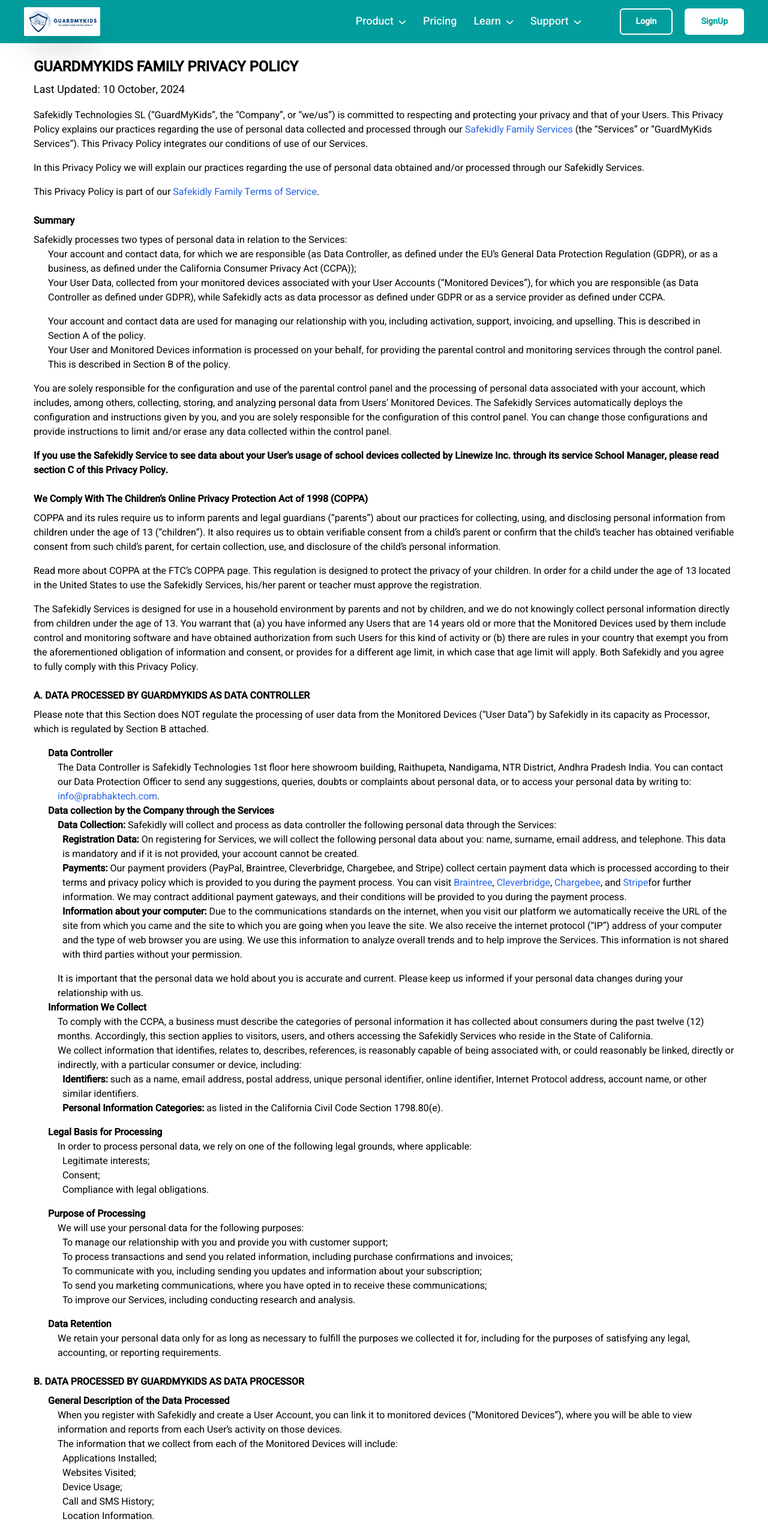
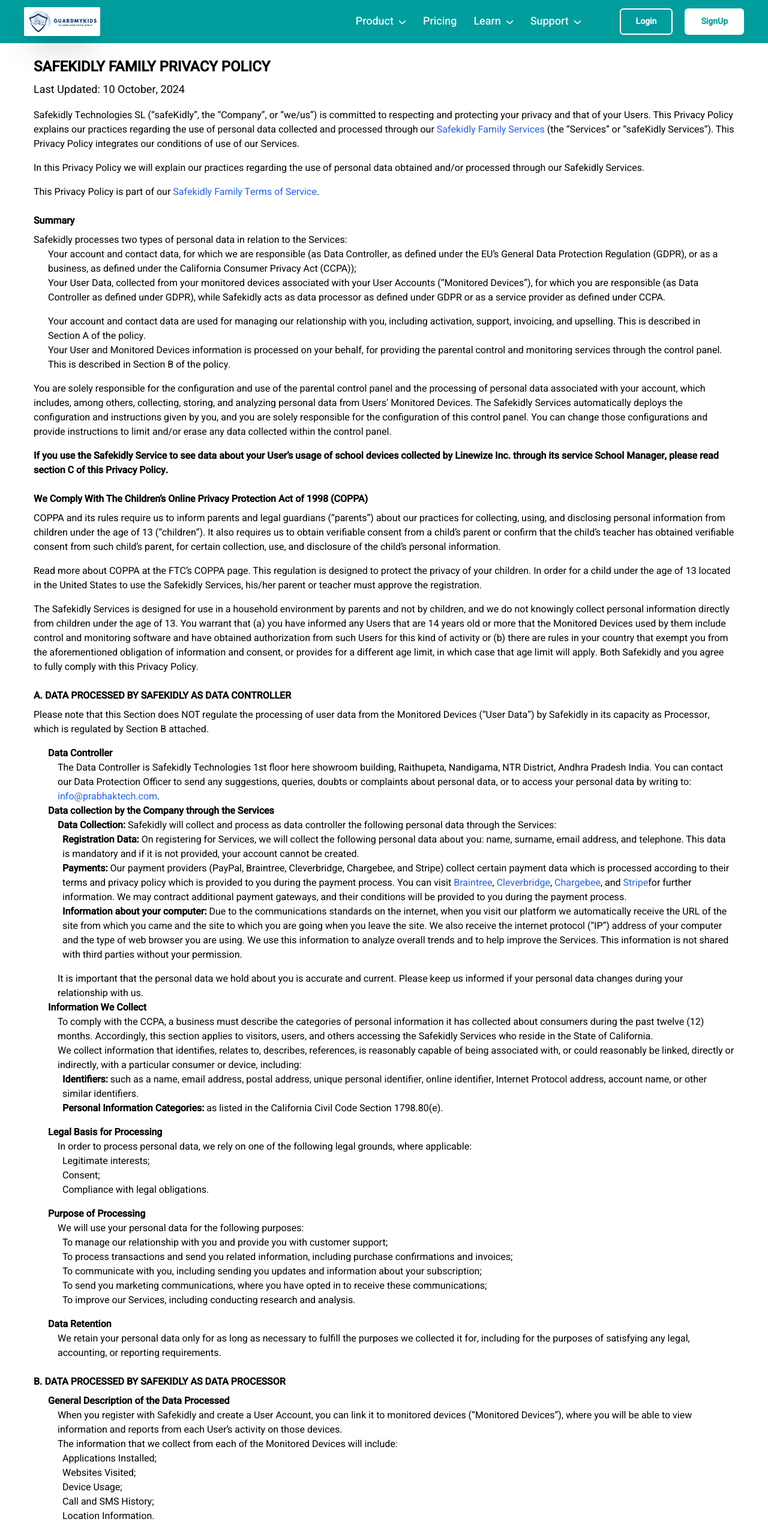
Before and after one commit to devoffi/GYK, a React (Create React App) app: page /product-privacy in a window 1280 px wide. Shown: the top 2558 px of the page at 60% size. Built offline with nearby package versions, Linux system fonts and the light colour scheme; a web font is replaced by a local one.

Commit message:
guard-kid

```diff
--- a/src/Pages/FamilyStories.jsx
+++ b/src/Pages/FamilyStories.jsx
@@ -145,9 +145,7 @@
           Ready to protect your family too?
           </p>
           <p className="text-lg lg:text-xl text-white text-center">
-          Join the millions of parents who already use GuardMyKids’s features to keep their kids safe online and create screen time balance.
-
-
+          Join the millions of parents who already use safeKidly’s features to keep their kids safe online and create screen time balance.
           </p>
           <PrimaryButton>Get started free</PrimaryButton>
         </div>
--- a/src/Pages/Legal-notic.jsx
+++ b/src/Pages/Legal-notic.jsx
@@ -11,7 +11,7 @@
                 <h1 className='text-5xl font-extrabold '>Legal Notice</h1>
                 <h2 className='text-2xl font-semibold pt-8'>Who we are</h2>
                 <p className="py-4">
-                    You are accessing the website of Safekidly Technologies S.L. (“GuardMyKids”, the “Company” or “we/us”) available at
+                    You are accessing the website of Safekidly Technologies S.L. (“safeKidlys”, the “Company” or “we/us”) available at
                     <a href="https://mdm.prabhaktech.com" className="text-blue-500 hover:underline inline "> www.mdm.prabhaktech.com</a>
                     (hereinafter the “Website”).
                 </p>
--- a/src/Pages/Product-policy.jsx
+++ b/src/Pages/Product-policy.jsx
@@ -8,12 +8,12 @@
   return (
     <SectionContainer >
         <div className=" mx-auto p-6 bg-white rounded-lg">
-            <h1 className="text-2xl font-bold mb-2">GUARDMYKIDS FAMILY PRIVACY POLICY</h1>
+            <h1 className="text-2xl font-bold mb-2">SAFEKIDLY FAMILY PRIVACY POLICY</h1>
             <h2 className="text-lg font-normal mb-4">Last Updated: 10 October, 2024</h2>
 
             <p className="mb-4">
-                Safekidly Technologies SL (“GuardMyKids”, the “Company”, or “we/us”) is committed to respecting and protecting your privacy and that of your Users. This Privacy Policy explains our practices regarding the use of personal data collected and processed through our
-                <a href="#" className="text-blue-600 hover:underline  inline"> Safekidly Family Services</a> (the “Services” or “GuardMyKids Services”). This Privacy Policy integrates our conditions of use of our Services.
+                Safekidly Technologies SL (“safeKidly”, the “Company”, or “we/us”) is committed to respecting and protecting your privacy and that of your Users. This Privacy Policy explains our practices regarding the use of personal data collected and processed through our
+                <a href="#" className="text-blue-600 hover:underline  inline"> Safekidly Family Services</a> (the “Services” or “safeKidly Services”). This Privacy Policy integrates our conditions of use of our Services.
             </p>
             <p className="mb-4">
                 In this Privacy Policy we will explain our practices regarding the use of personal data obtained and/or processed through our Safekidly Services.
@@ -52,7 +52,7 @@
                 The Safekidly Services is designed for use in a household environment by parents and not by children, and we do not knowingly collect personal information directly from children under the age of 13. You warrant that (a) you have informed any Users that are 14 years old or more that the Monitored Devices used by them include control and monitoring software and have obtained authorization from such Users for this kind of activity or (b) there are rules in your country that exempt you from the aforementioned obligation of information and consent, or provides for a different age limit, in which case that age limit will apply. Both Safekidly and you agree to fully comply with this Privacy Policy.
             </p>
 
-            <h2 className="font-bold mt-6 mb-2">A. DATA PROCESSED BY GUARDMYKIDS AS DATA CONTROLLER</h2>
+            <h2 className="font-bold mt-6 mb-2">A. DATA PROCESSED BY SAFEKIDLY AS DATA CONTROLLER</h2>
             <p className="mb-4">
                 Please note that this Section does NOT regulate the processing of user data from the Monitored Devices (“User Data”) by Safekidly in its capacity as Processor, which is regulated by Section B attached.
             </p>
@@ -112,7 +112,7 @@
                 <p className="ml-4">We retain your personal data only for as long as necessary to fulfill the purposes we collected it for, including for the purposes of satisfying any legal, accounting, or reporting requirements.</p>
             </ol>
 
-            <h2 className="font-bold mt-6 mb-2">B. DATA PROCESSED BY GUARDMYKIDS AS DATA PROCESSOR</h2>
+            <h2 className="font-bold mt-6 mb-2">B. DATA PROCESSED BY SAFEKIDLY AS DATA PROCESSOR</h2>
             <ol className="list-decimal ml-6 mb-4">
                 <li className="font-bold">General Description of the Data Processed</li>
                 <p className="ml-4">When you register with Safekidly and create a User Account, you can link it to monitored devices (“Monitored Devices”), where you will be able to view information and reports from each User’s activity on those devices.</p>
@@ -300,7 +300,7 @@
 
       <h2 className="text-xl font-semibold mt-6">Commercial Communications</h2>
       <p>
-        As a user of GuardMyKids’s Services, you will receive electronic commercial communications in accordance with applicable law, including alerts, notices, newsletters, offers, and promotions related to GuardMyKids’s Services. If you do not wish to receive such information, you can opt out by clicking “unsubscribe” in one of our emails or by sending a notification to
+        As a user of safeKidly’s Services, you will receive electronic commercial communications in accordance with applicable law, including alerts, notices, newsletters, offers, and promotions related to safeKidly’s Services. If you do not wish to receive such information, you can opt out by clicking “unsubscribe” in one of our emails or by sending a notification to
         <a href="mailto:info@prabhaktech.com" className="text-blue-600 hover:underline inline "> info@prabhaktech.com</a>.
       </p>
 
@@ -472,7 +472,7 @@
                 <li><b>ZenDesk Inc.</b> provides Safekidly with support services outside the India.</li>
                 <li>The third parties indicated in section A.3 for the provision of their services.</li>
             </ul>
-            <p className="mt-6 font-bold">C. DATA COLLECTED THROUGH SCHOOL MANAGER AND SHOWN VIA THE GUARDMYKIDS SERVICE</p>
+            <p className="mt-6 font-bold">C. DATA COLLECTED THROUGH SCHOOL MANAGER AND SHOWN VIA THE SAFEKIDLY SERVICE</p>
             <p>
                 If your child’s school subscribed to Linewize Inc’s service “School Manager”, you may be able to see data about your child’s usage of the school’s devices (“School Manager Data”) on the Safekidly Service.
             </p>
```
